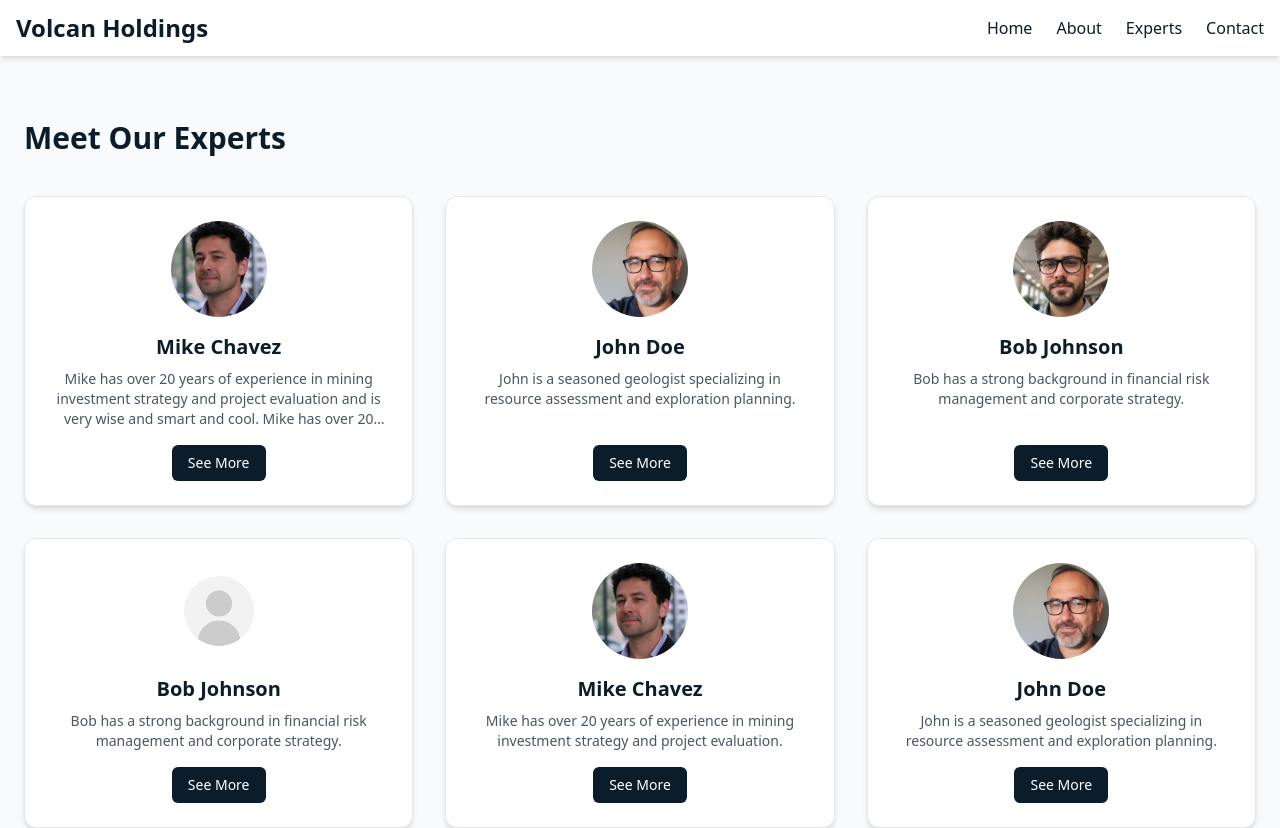
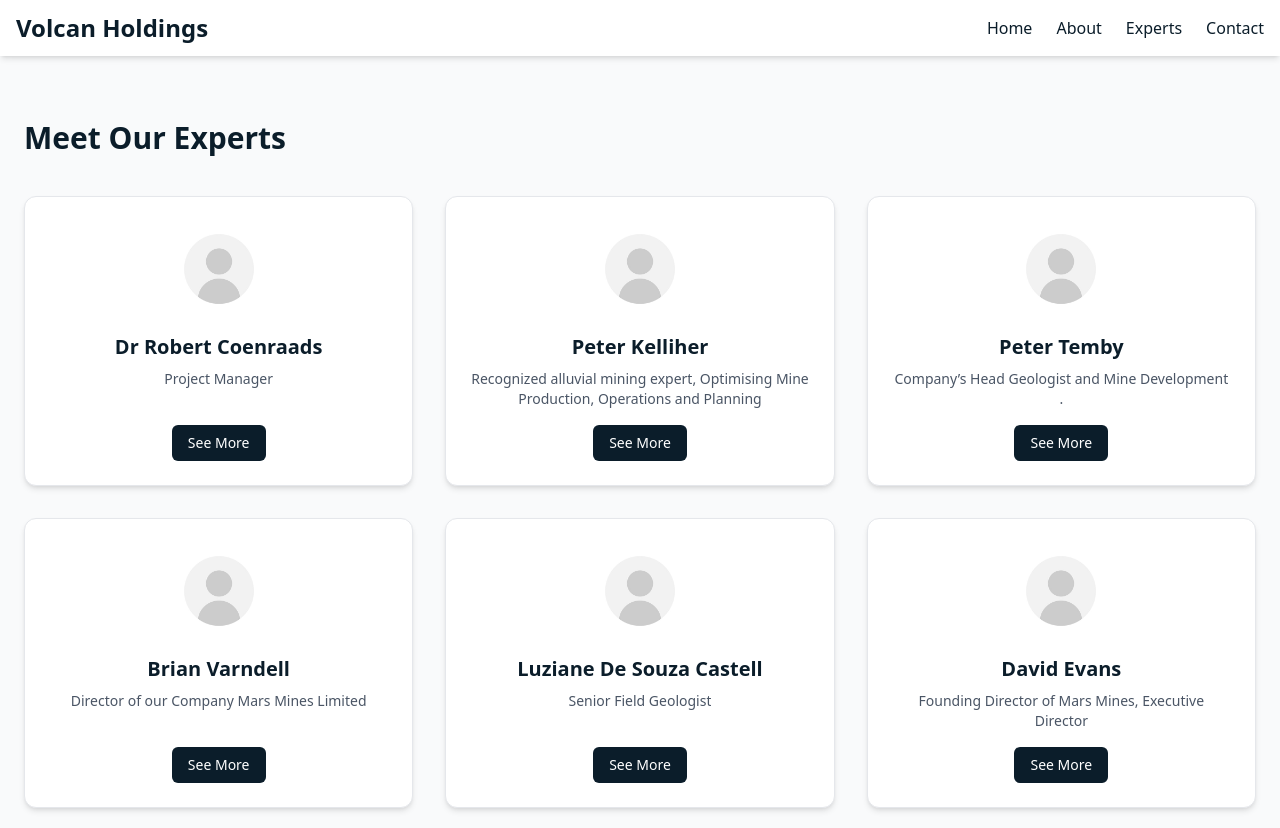
Before and after one commit to syjoseph22/mine-site, a Next.js app: page /experts in a window 1280 px wide. Shown: the top 828 px of the page. Built offline with nearby package versions, Linux system fonts and the light colour scheme.

Commit message:
Added actual experts

```diff
--- a/public/experts.js
+++ b/public/experts.js
@@ -1,52 +1,46 @@
 const experts = [
   {
-    name: "Mike Chavez",
-    image: "/profiles/mike-chavez.jpg",
-    bio: "Mike has over 20 years of experience in mining investment strategy and project evaluation and is very wise and smart and cool. Mike has over 20 years of experience in mining investment strategy and project evaluation. Mike has over 20 years of experience in mining investment strategy and project evaluation. Mike has over 20 years of experience in mining investment strategy and project evaluation. Mike has over 20 years of experience in mining investment strategy and project evaluation.",
-    slug: "mike-chavez",
+    name: "Dr Robert Coenraads",
+    image: "/profiles/default.jpg",
+    bio: "Project Manager",
+    slug: "robert-coenraads",
   },
   {
-    name: "John Doe",
-    image: "/profiles/john-doe.jpg",
-    bio: "John is a seasoned geologist specializing in resource assessment and exploration planning.",
-    slug: "john-doe",
+    name: "Peter Kelliher",
+    image: "/profiles/default.jpg",
+    bio: " Recognized alluvial mining expert, Optimising Mine Production, Operations and Planning",
+    slug: "peter-kelliher",
   },
   {
-    name: "Bob Johnson",
-    image: "/profiles/bob-johnson.jpg",
-    bio: "Bob has a strong background in financial risk management and corporate strategy.",
-    slug: "bob-johnson",
+    name: "Peter Temby",
+    image: "/profiles/default.jpg",
+    bio: "Company’s Head Geologist and Mine Development .",
+    slug: "peter-temby",
   },
   {
-    name: "Bob Johnson",
+    name: "Brian Varndell",
     image: "/profiles/default.jpg",
-    bio: "Bob has a strong background in financial risk management and corporate strategy.",
-    slug: "bob-johnson",
+    bio: "Director of our Company Mars Mines Limited",
+    slug: "brian-varndell",
   },
   {
-    name: "Mike Chavez",
-    image: "/profiles/mike-chavez.jpg",
-    bio: "Mike has over 20 years of experience in mining investment strategy and project evaluation.",
-    slug: "mike-chavez",
+    name: "Luziane De Souza Castell",
+    image: "/profiles/default.jpg",
+    bio: "Senior Field Geologist ",
+    slug: "luziane-de-souza-castell",
   },
   {
-    name: "John Doe",
-    image: "/profiles/john-doe.jpg",
-    bio: "John is a seasoned geologist specializing in resource assessment and exploration planning.",
-    slug: "john-doe",
+    name: "David Evans",
+    image: "/profiles/default.jpg",
+    bio: "Founding Director of Mars Mines, Executive Director",
+    slug: "david-evans",
   },
   {
-    name: "Bob Johnson",
-    image: "/profiles/bob-johnson.jpg",
-    bio: "Bob has a strong background in financial risk management and corporate strategy.",
-    slug: "bob-johnson",
-  },
-  {
-    name: "Bob Johnson",
-    image: "/profiles/bob-johnson.jpg",
-    bio: "Bob has a strong background in financial risk management and corporate strategy.",
-    slug: "bob-johnson",
-  },
+    name: "Sholom D Feldman",
+    image: "/profiles/default.jpg",
+    bio: "Founding Director of Mars Mines, Head of Corporate Development",
+    slug: "shalom-d-feldman",
+  }
 ]
 
 export default experts
```
